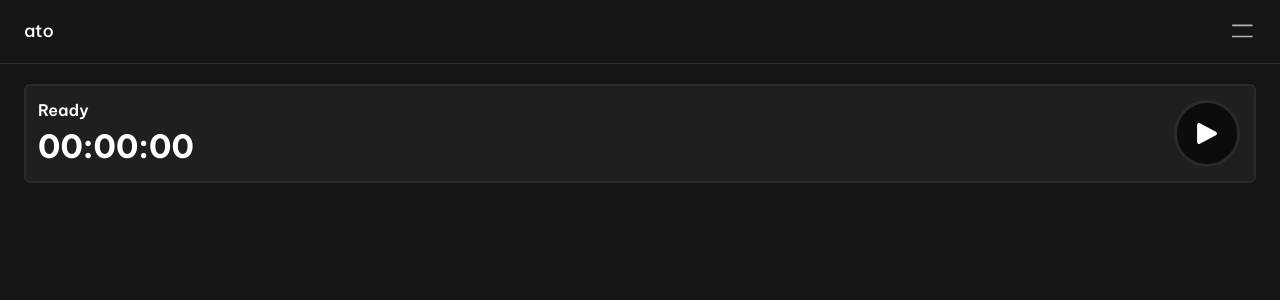
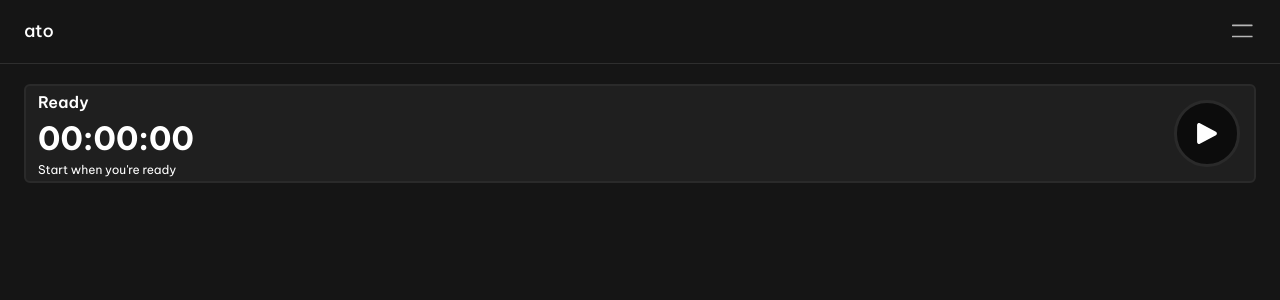
Before and after one commit to Stefan1400/ato, a React (Vite) app in the folder client/: page / in a window 1280 px wide. Shown: the top 300 px of the page. Built offline with nearby package versions, Linux system fonts and the light colour scheme; a web font is replaced by a local one.

Commit message:
feat(session-timer): add subheaders for default and ongoing states

```diff
--- a/client/src/features/tracker/SessionTimer.styles.ts
+++ b/client/src/features/tracker/SessionTimer.styles.ts
@@ -5,11 +5,13 @@ export const sessionTimerStyles: Record<UIStates, StateStyles> = {
    default: {
       container: 'bg-[#1F1F1F] text-white',
       header: { styles: 'font-semibold text-md', text: 'Ready' },
+      subHeader: { styles: 'font-md text-xs', text: "Start when you're ready" },
       btnVisible: true
    },
    ongoing: {
       container: 'bg-[#FF9F1C] text-black',
       header: { styles: 'font-semibold text-md', text: 'Focus Session' },
+      subHeader: { styles: 'font-md text-xs', text: "Stay Focused" },
       btnVisible: true
    },
    success: {
```
Also changed, not shown: client/src/features/tracker/SessionTimer.tsx (line endings or trailing spaces).
